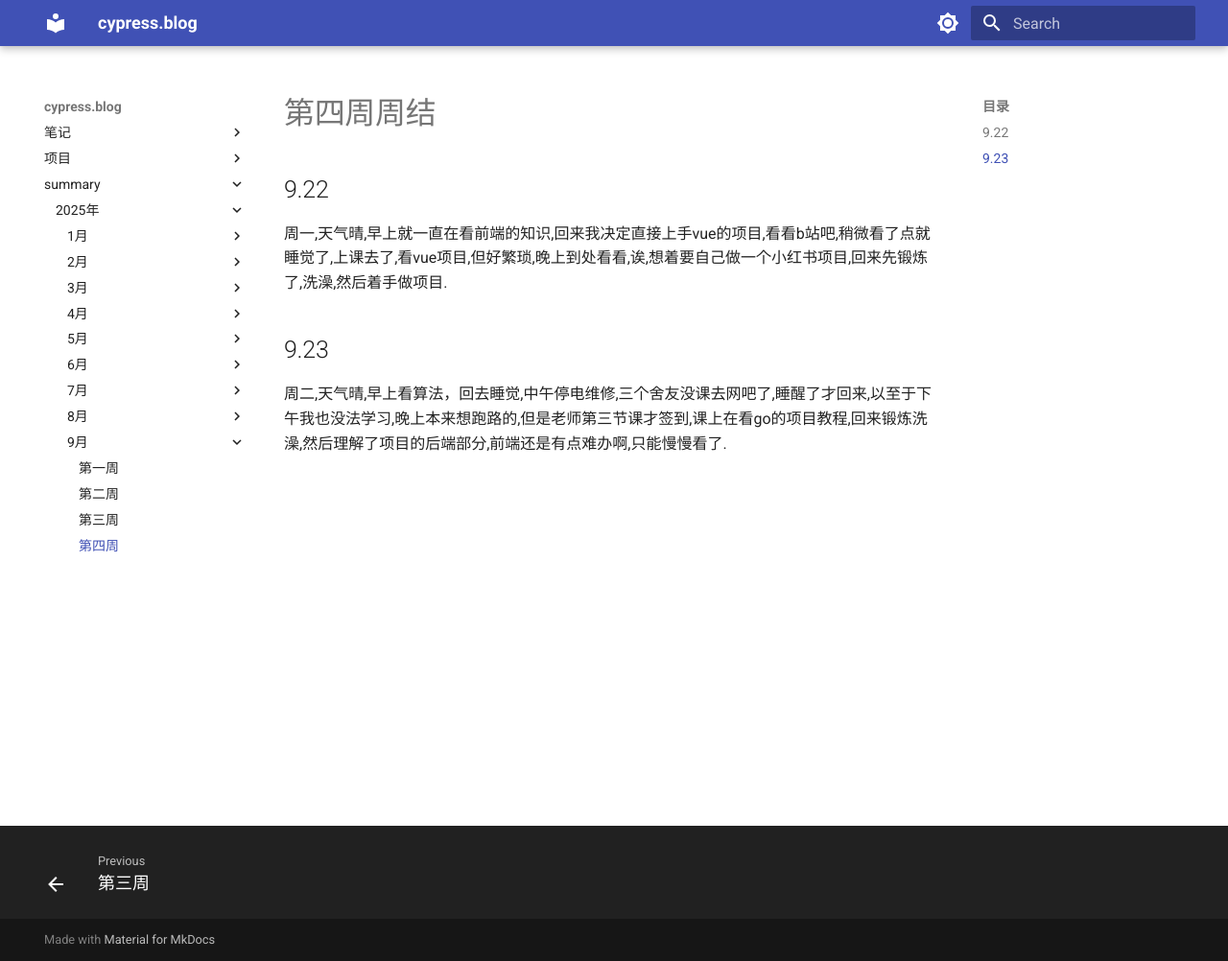
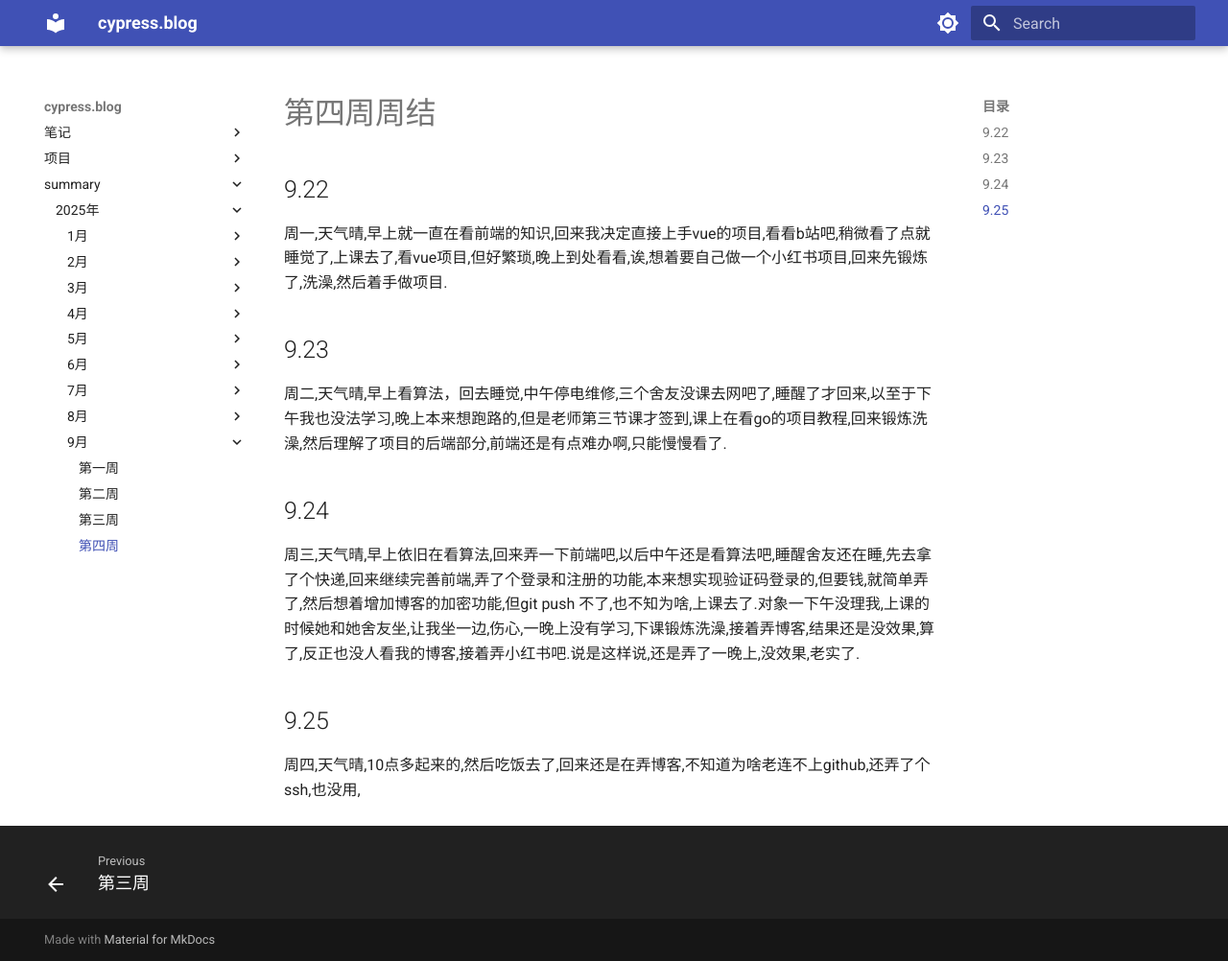
Before and after one commit to cyprer/blog0, an MkDocs documentation site: the page built from docs/summary/25year/9month/4week.md, in a window 1280 px wide and 1002 px high. Shown: the whole window at 96% size. Built offline with MkDocs 1.6.1 and Material for MkDocs 9.7.7, drawn with Linux system fonts in a browser that asks for light colours.

Commit message:
docs: 更新周报内容并添加.gitignore文件
更新25年第9个月第4周的周报内容，添加了9.24和9.25两天的记录。同时新增.gitignore文件，用于忽略常见的开发环境文件和目录。

```diff
--- a/docs/summary/25year/9month/4week.md
+++ b/docs/summary/25year/9month/4week.md
@@ -4,3 +4,7 @@
   周一,天气晴,早上就一直在看前端的知识,回来我决定直接上手vue的项目,看看b站吧,稍微看了点就睡觉了,上课去了,看vue项目,但好繁琐,晚上到处看看,诶,想着要自己做一个小红书项目,回来先锻炼了,洗澡,然后着手做项目.
 ## 9.23
   周二,天气晴,早上看算法，回去睡觉,中午停电维修,三个舍友没课去网吧了,睡醒了才回来,以至于下午我也没法学习,晚上本来想跑路的,但是老师第三节课才签到,课上在看go的项目教程,回来锻炼洗澡,然后理解了项目的后端部分,前端还是有点难办啊,只能慢慢看了.
+## 9.24
+  周三,天气晴,早上依旧在看算法,回来弄一下前端吧,以后中午还是看算法吧,睡醒舍友还在睡,先去拿了个快递,回来继续完善前端,弄了个登录和注册的功能,本来想实现验证码登录的,但要钱,就简单弄了,然后想着增加博客的加密功能,但git push 不了,也不知为啥,上课去了.对象一下午没理我,上课的时候她和她舍友坐,让我坐一边,伤心,一晚上没有学习,下课锻炼洗澡,接着弄博客,结果还是没效果,算了,反正也没人看我的博客,接着弄小红书吧.说是这样说,还是弄了一晚上,没效果,老实了.
+## 9.25
+  周四,天气晴,10点多起来的,然后吃饭去了,回来还是在弄博客,不知道为啥老连不上github,还弄了个ssh,也没用,
```
Also changed, not shown: 1 other file.
